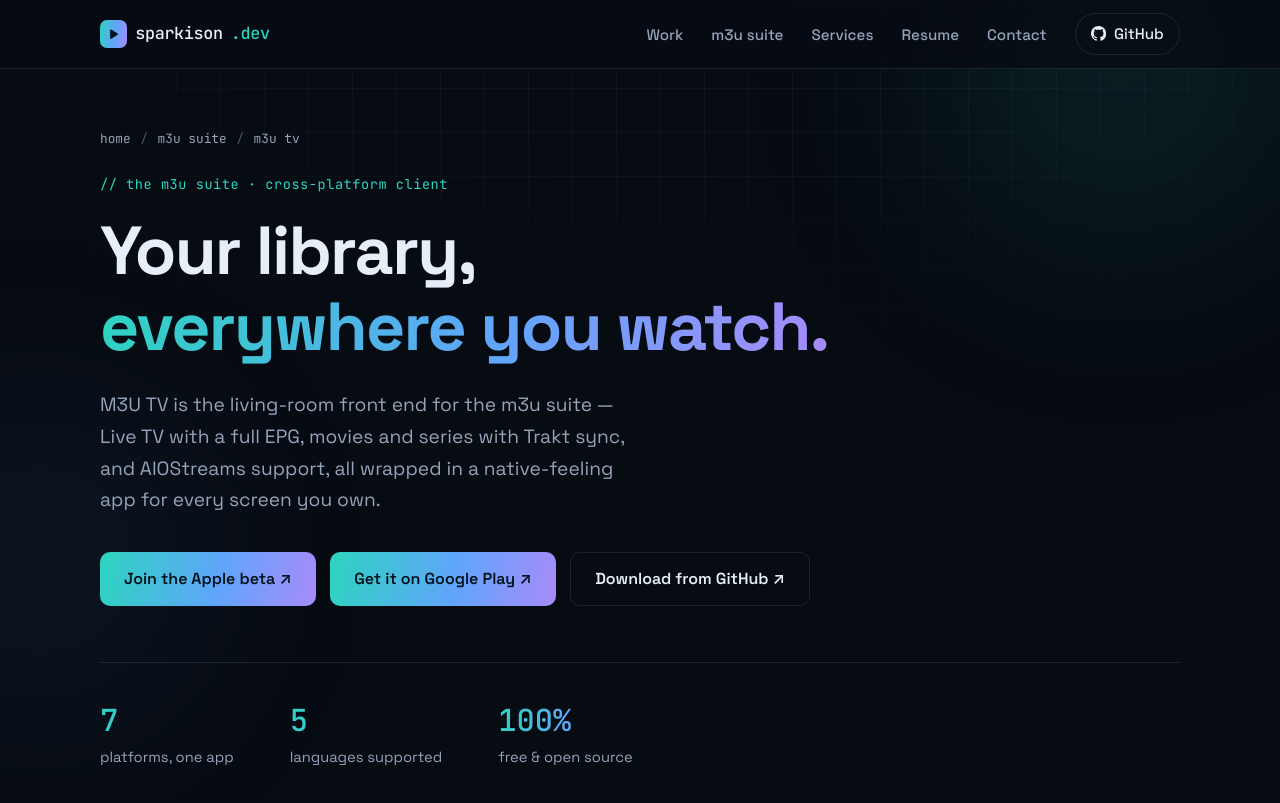
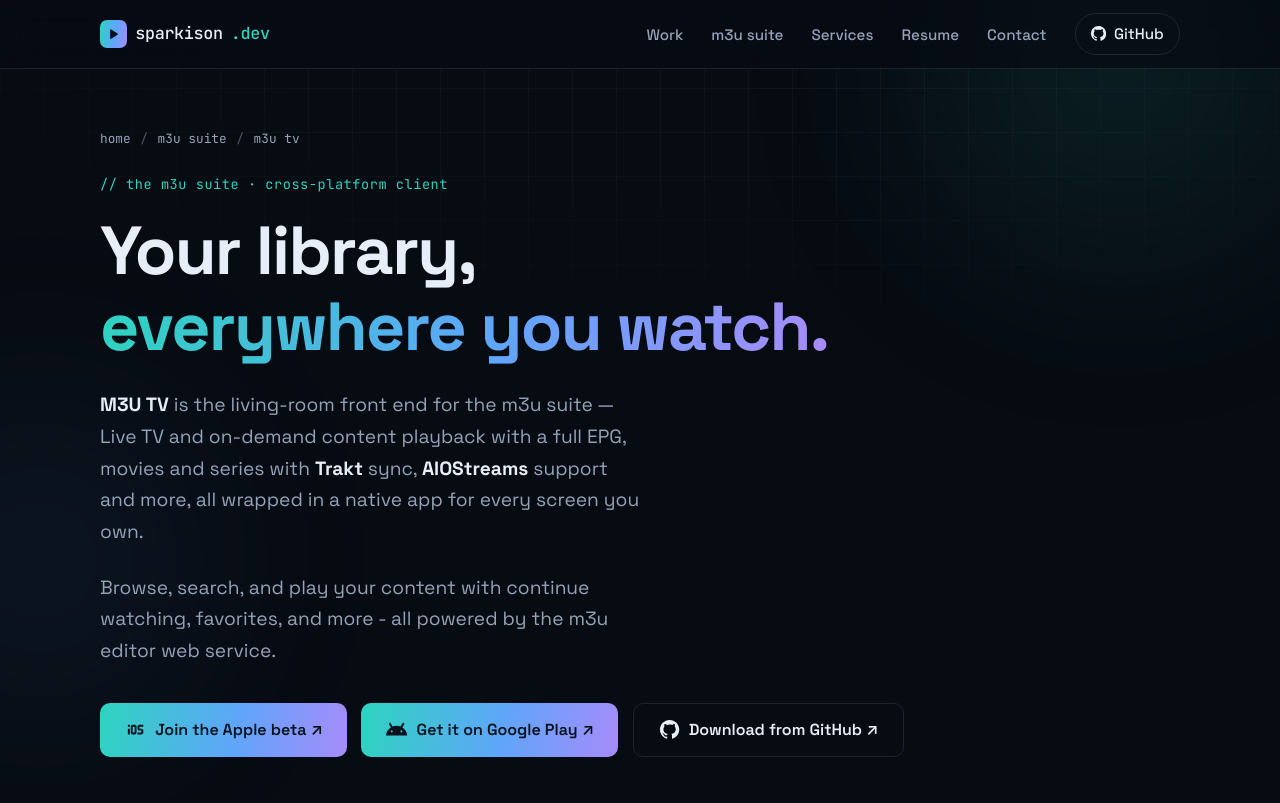
Before and after one commit to sparkison/sparkison.dev, a website: page m3u-suite/m3u-tv/index.html in a window 1280 px wide. Shown: the top 803 px of the page. Drawn offline with Linux system fonts and the light colour scheme.

Commit message:
chore: Update TV screens and TV app page details

```diff
--- a/m3u-suite/m3u-tv/index.html
+++ b/m3u-suite/m3u-tv/index.html
@@ -39,7 +39,7 @@
   <link rel="preload" href="/fonts/space-grotesk.woff2" as="font" type="font/woff2" crossorigin>
   <link rel="preload" href="/fonts/jetbrains-mono.woff2" as="font" type="font/woff2" crossorigin>
 
-  <link rel="stylesheet" href="/styles.css?v=090cc290">
+  <link rel="stylesheet" href="/styles.css?v=1c184f24">
 
   <!-- Structured data -->
   <script type="application/ld+json">
@@ -213,14 +213,26 @@
         <span class="gradient-text">everywhere you watch.</span>
       </h1>
       <p class="lede reveal">
-        M3U TV is the living-room front end for the m3u suite — Live TV with a full
-        EPG, movies and series with Trakt sync, and AIOStreams support, all wrapped in
-        a native-feeling app for every screen you own.
+        <strong>M3U TV</strong> is the living-room front end for the m3u suite — Live TV and on-demand content playback with a full
+        EPG, movies and series with <strong>Trakt</strong> sync, <strong>AIOStreams</strong> support and more, all wrapped in
+        a native app for every screen you own.
+      </p>
+      <p class="lede reveal">
+        Browse, search, and play your content with continue watching, favorites, and more - all powered by the m3u editor web service.
       </p>
       <div class="hero-actions reveal">
-        <a class="btn btn-primary" href="https://testflight.apple.com/join/hqJYVsJr" target="_blank" rel="noopener">Join the Apple beta ↗</a>
-        <a class="btn btn-primary" href="https://play.google.com/store/apps/details?id=dev.sparkison.tv" target="_blank" rel="noopener">Get it on Google Play ↗</a>
-        <a class="btn btn-ghost" href="https://github.com/m3ue/m3u-tv/releases" target="_blank" rel="noopener">Download from GitHub ↗</a>
+        <a class="btn btn-primary" href="https://testflight.apple.com/join/hqJYVsJr" target="_blank" rel="noopener">
+          <span class="btn-icon" aria-hidden="true"><svg viewBox="0 -960 960 960" fill="currentColor"><path d="M160-600v-80h80v80h-80Zm0 320v-240h80v240h-80Zm280 0h-80q-33 0-56.5-23.5T280-360v-240q0-33 23.5-56.5T360-680h80q33 0 56.5 23.5T520-600v240q0 33-23.5 56.5T440-280Zm-80-80h80v-240h-80v240Zm200 80v-80h160v-80h-80q-33 0-56.5-23.5T560-520v-80q0-33 23.5-56.5T640-680h160v80H640v80h80q33 0 56.5 23.5T800-440v80q0 33-23.5 56.5T720-280H560Z"/></svg></span>
+          <span>Join the Apple beta ↗</span>
+        </a>
+        <a class="btn btn-primary" href="https://play.google.com/store/apps/details?id=dev.sparkison.tv" target="_blank" rel="noopener">
+          <span class="btn-icon" aria-hidden="true"><svg viewBox="0 -960 960 960" fill="currentColor"><path d="M40-240q10-105 64-191t139-140l-77-129q-9-14-4.5-30t18.5-24q14-9 30-5t24 18l80 133q38-16 79.5-24t86.5-8q45 0 86.5 8t79.5 24l80-133q8-14 24-18t30 5q14 8 18 24t-4 30l-77 129q85 54 139 140t64 191H40Zm680.5-151.5Q722-409 711-426t-27-22q-16-5-29 4t-15 26q-2 17 9 34t27.5 22.5Q693-356 706-365t14.5-26.5ZM284-362q16-5 27-22t9.5-34.5Q319-436 306-445t-29.5-3.5Q260-443 249-426t-9 34q2 17 15 26t29 4Z"/></svg></span>
+          <span>Get it on Google Play ↗</span>
+        </a>
+        <a class="btn btn-ghost" href="https://github.com/m3ue/m3u-tv/releases" target="_blank" rel="noopener">
+          <span class="btn-icon" aria-hidden="true"><svg viewBox="0 0 24 24" aria-hidden="true" fill="currentColor"><path fill-rule="evenodd" clip-rule="evenodd"  d="M12 2C6.477 2 2 6.463 2 11.97c0 4.404 2.865 8.14 6.839 9.458.5.092.682-.216.682-.48 0-.236-.008-.864-.013-1.695-2.782.602-3.369-1.337-3.369-1.337-.454-1.151-1.11-1.458-1.11-1.458-.908-.618.069-.606.069-.606 1.003.07 1.531 1.027 1.531 1.027.892 1.524 2.341 1.084 2.91.828.092-.643.35-1.083.636-1.332-2.22-.251-4.555-1.107-4.555-4.927 0-1.088.39-1.979 1.029-2.675-.103-.252-.446-1.266.098-2.638 0 0 .84-.268 2.75 1.022A9.607 9.607 0 0 1 12 6.82c.85.004 1.705.114 2.504.336 1.909-1.29 2.747-1.022 2.747-1.022.546 1.372.202 2.386.1 2.638.64.696 1.028 1.587 1.028 2.675 0 3.83-2.339 4.673-4.566 4.92.359.307.678.915.678 1.846 0 1.332-.012 2.407-.012 2.734 0 .267.18.577.688.48 3.97-1.32 6.833-5.054 6.833-9.458C22 6.463 17.522 2 12 2Z"></path></svg></span>
+          <span>Download from GitHub ↗</span>
+        </a>
       </div>
       <dl class="hero-stats reveal">
         <div><dt class="mono">7</dt><dd>platforms, one app</dd></div>
@@ -238,7 +250,7 @@
       </p>
       <div class="download-cards">
         <div class="download-card reveal">
-          <span class="card-icon" aria-hidden="true"><svg fill="currentColor" viewBox="0 -960 960 960"><path d="M280-40q-33 0-56.5-23.5T200-120v-720q0-33 23.5-56.5T280-920h400q33 0 56.5 23.5T760-840v720q0 33-23.5 56.5T680-40H280Zm0-200v120h400v-120H280Zm200 100q17 0 28.5-11.5T520-180q0-17-11.5-28.5T480-220q-17 0-28.5 11.5T440-180q0 17 11.5 28.5T480-140ZM280-320h400v-400H280v400Zm0-480h400v-40H280v40Zm0 560v120-120Zm0-560v-40 40Z"/></svg></span>
+          <span class="card-icon" aria-hidden="true"><svg viewBox="0 -960 960 960" fill="currentColor"><path d="M160-600v-80h80v80h-80Zm0 320v-240h80v240h-80Zm280 0h-80q-33 0-56.5-23.5T280-360v-240q0-33 23.5-56.5T360-680h80q33 0 56.5 23.5T520-600v240q0 33-23.5 56.5T440-280Zm-80-80h80v-240h-80v240Zm200 80v-80h160v-80h-80q-33 0-56.5-23.5T560-520v-80q0-33 23.5-56.5T640-680h160v80H640v80h80q33 0 56.5 23.5T800-440v80q0 33-23.5 56.5T720-280H560Z"/></svg></span>
           <h3>iOS, Apple TV &amp; macOS</h3>
           <p>Public beta via TestFlight</p>
           <a class="btn btn-primary" href="https://testflight.apple.com/join/hqJYVsJr" target="_blank" rel="noopener">Join the beta ↗</a>
--- a/site/data/site.mjs
+++ b/site/data/site.mjs
@@ -59,7 +59,7 @@ export default {
   // fetches live GitHub/Docker Hub numbers and rewrites these fields.
   stats: {
     starsAll: "900+",
-    starsSuite: "890+",
+    starsSuite: "900+",
     dockerPulls: "600K+",
     dockerPullsLong: "600,000+",
   },
--- a/styles.css
+++ b/styles.css
@@ -334,6 +334,15 @@ button.btn {
   border-color: rgba(45, 212, 191, 0.5);
   background: rgba(45, 212, 191, 0.07);
   transform: translateY(-2px);
+}
+
+.btn-icon {
+  display: inline-flex;
+}
+
+.btn-icon svg {
+  width: 1.45rem;
+  height: 1.45rem;
 }
 
 .hero-stats {
```
Also changed, not shown: 404.html (+1 -1 lines), index.html (+1 -1 lines), m3u-suite/index.html (+2 -2 lines), resume/index.html (+2 -2 lines), services/index.html (+2 -2 lines), site/pages/m3u-tv-app.mjs (+19 -7 lines), sitemap.xml (+4 -4 lines), m3u-suite/m3u-tv/img/tv1.webp, m3u-suite/m3u-tv/img/tv2.webp, m3u-suite/m3u-tv/img/tv3.webp, 3 other files.
